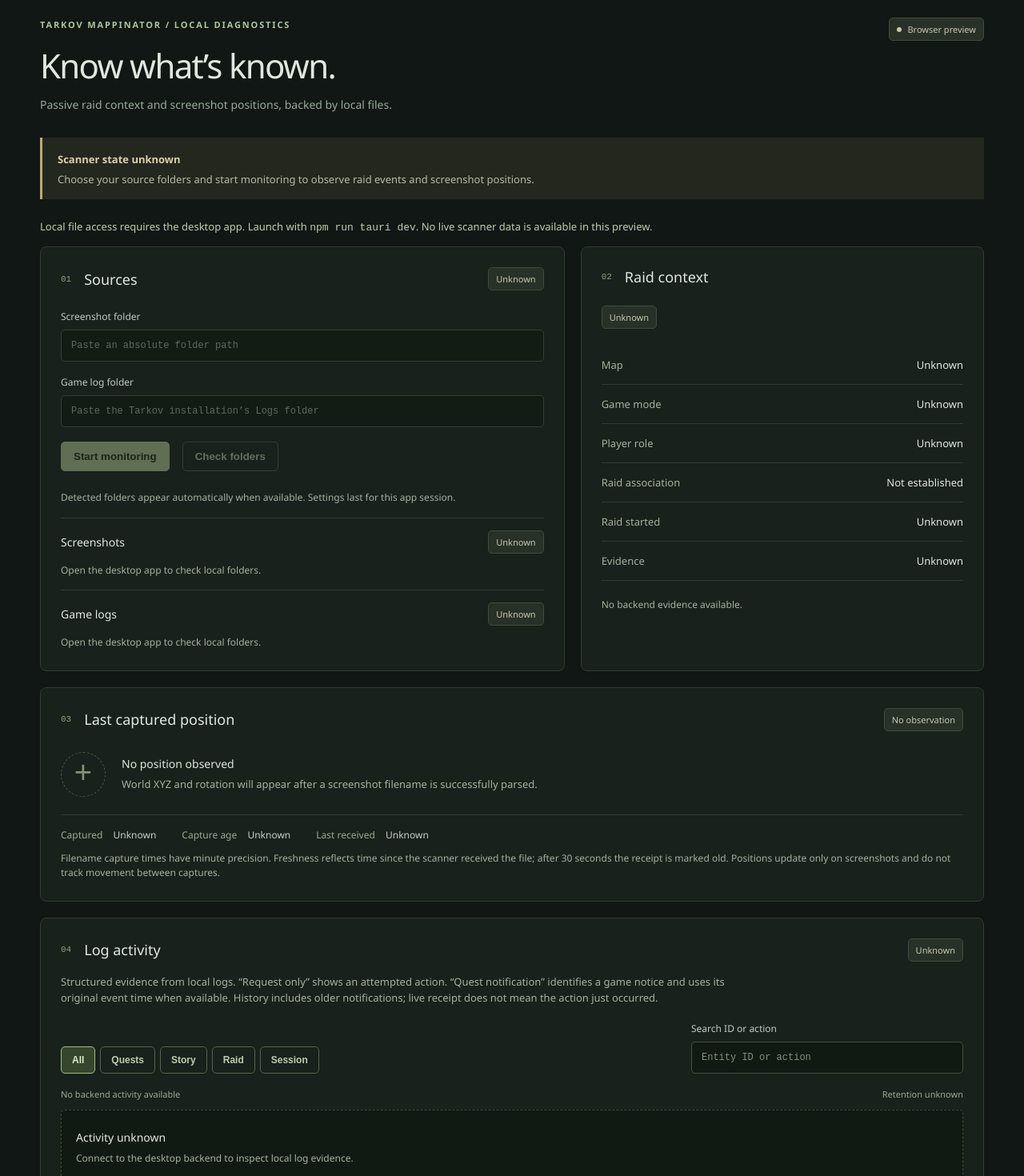
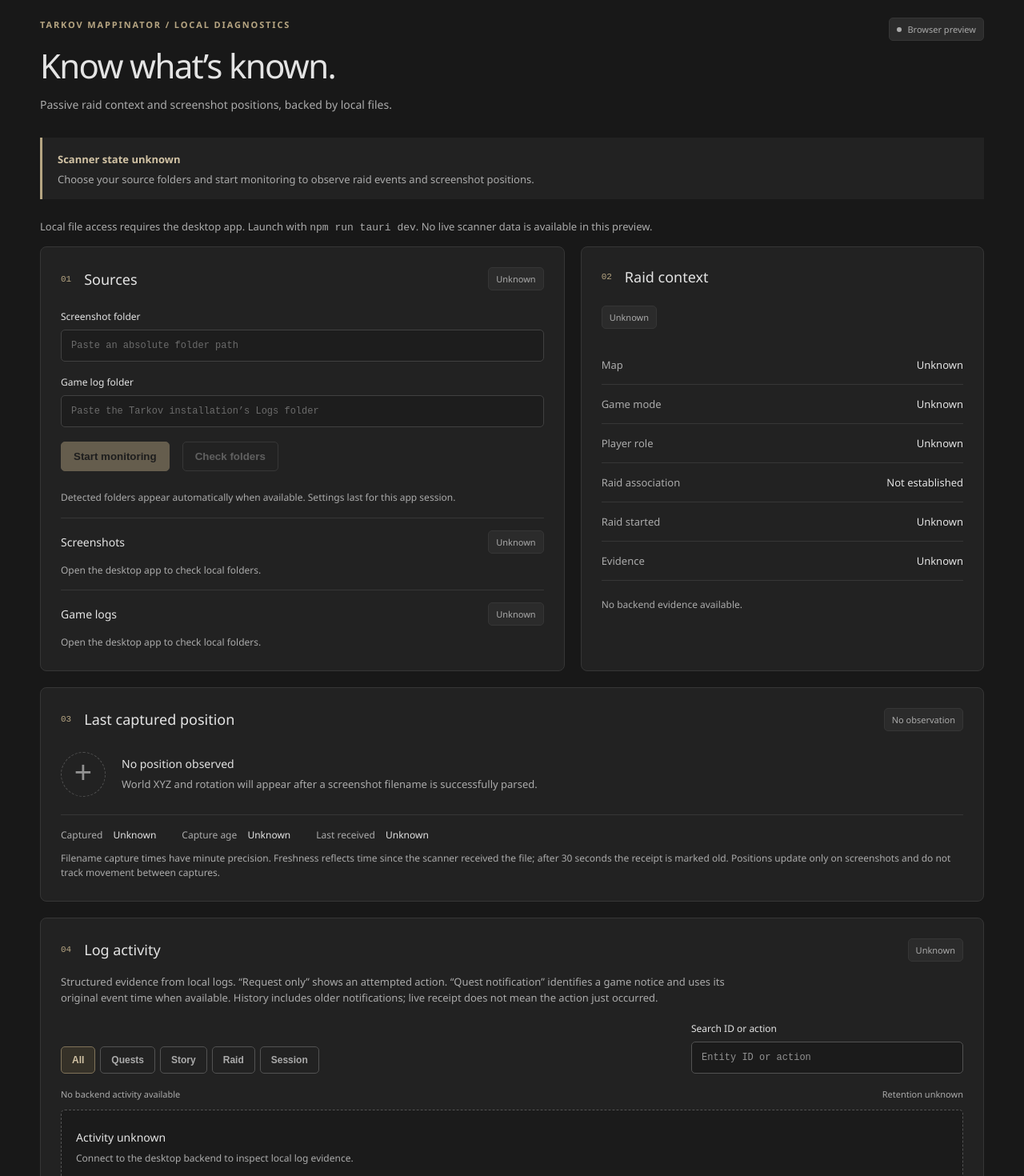
Before and after one commit to cranberriez/tarkov-mappinator, a React (Vite) app: page / in a window 1280 px wide. Shown: the part 20-1490 px from the top of the page at 80% size. Built offline with nearby package versions, Linux system fonts and the light colour scheme.

Commit message:
fix: color scheme de-terribled

```diff
--- a/src/styles.css
+++ b/src/styles.css
@@ -1,68 +1,86 @@
-:root { font-family: "Segoe UI", system-ui, sans-serif; color: #e0e8df; background: #101714; font-synthesis: none; color-scheme: dark; }
+:root {
+  --background: #181818;
+  --surface: #222222;
+  --surface-inset: #1b1b1b;
+  --surface-raised: #2b2b2b;
+  --border: #363636;
+  --border-strong: #525252;
+  --text: #e4e4e4;
+  --text-muted: #ababab;
+  --text-subtle: #929292;
+  --accent: #b6a582;
+  --accent-light: #d2c3a5;
+  --accent-border: #807359;
+  --accent-surface: #353128;
+  --warning: #d9b777;
+  --warning-border: #806b46;
+  --error: #e5aba1;
+  --error-surface: #342725;
+  font-family: "Segoe UI", system-ui, sans-serif; color: var(--text); background: var(--background); font-synthesis: none; color-scheme: dark; }
 * { box-sizing: border-box; }
 body { margin: 0; }
 main { max-width: 1260px; margin: auto; padding: 42px 40px 24px; }
 header, .row, .actions, footer, .section-heading { display: flex; align-items: center; justify-content: space-between; gap: 16px; }
 header { align-items: flex-start; margin-bottom: 30px; }
-.eyebrow { color: #afc699; letter-spacing: .17em; font-size: 11px; font-weight: 650; margin: 0 0 14px; }
+.eyebrow { color: var(--accent); letter-spacing: .17em; font-size: 11px; font-weight: 650; margin: 0 0 14px; }
 h1 { font-size: clamp(28px, 4vw, 42px); font-weight: 550; letter-spacing: -.04em; margin: 0; }
 h2 { font-size: 18px; margin: 0; font-weight: 550; }
 h3 { font-size: 14px; font-weight: 550; margin: 0; }
 p { line-height: 1.55; }
-.intro { color: #99aa9d; font-size: 14px; margin: 10px 0 0; }
-.badge { display: inline-flex; align-items: center; gap: 7px; font-size: 11px; background: #283128; border: 1px solid #414b3b; border-radius: 5px; color: #c6c9ac; padding: 6px 9px; white-space: nowrap; }
-.good { color: #b8dba9; border-color: #465e3f; background: #253824; }
+.intro { color: var(--text-muted); font-size: 14px; margin: 10px 0 0; }
+.badge { display: inline-flex; align-items: center; gap: 7px; font-size: 11px; background: var(--surface-raised); border: 1px solid var(--border); border-radius: 5px; color: var(--text-muted); padding: 6px 9px; white-space: nowrap; }
+.good { color: var(--accent-light); border-color: var(--accent-border); background: var(--surface-raised); }
 .dot { width: 6px; height: 6px; background: currentColor; border-radius: 50%; }
-.notice { border-left: 3px solid #baaa74; background: #24271e; padding: 15px 19px; margin-bottom: 24px; }
-.notice strong { color: #dacfaa; font-size: 13px; font-weight: 600; }
-.notice p { color: #b5bba6; font-size: 13px; margin: 5px 0 0; }
+.notice { border-left: 3px solid var(--accent); background: var(--surface); padding: 15px 19px; margin-bottom: 24px; }
+.notice strong { color: var(--accent-light); font-size: 13px; font-weight: 600; }
+.notice p { color: var(--text-muted); font-size: 13px; margin: 5px 0 0; }
 .grid { display: grid; grid-template-columns: 1.3fr 1fr; gap: 20px; }
-.panel { padding: 25px; background: #18211b; border: 1px solid #303c31; border-radius: 8px; }
+.panel { padding: 25px; background: var(--surface); border: 1px solid var(--border); border-radius: 8px; }
 .section-heading { justify-content: flex-start; margin-bottom: 24px; }
-.number { font-family: ui-monospace, monospace; font-size: 11px; color: #8fa27e; }
-label { display: block; color: #c0cdbf; font-size: 12px; margin: 17px 0 8px; }
-input { width: 100%; padding: 12px; border-radius: 5px; border: 1px solid #43513f; background: #111913; color: #e0e8df; font: 12px ui-monospace, monospace; }
-input::placeholder { color: #81917d; }
-input:focus-visible, button:focus-visible { outline: 2px solid #c1d89b; outline-offset: 3px; }
+.number { font-family: ui-monospace, monospace; font-size: 11px; color: var(--accent); }
+label { display: block; color: var(--text); font-size: 12px; margin: 17px 0 8px; }
+input { width: 100%; padding: 12px; border-radius: 5px; border: 1px solid var(--border-strong); background: var(--surface-inset); color: var(--text); font: 12px ui-monospace, monospace; }
+input::placeholder { color: var(--text-subtle); }
+input:focus-visible, button:focus-visible { outline: 2px solid var(--accent); outline-offset: 3px; }
 input:disabled { opacity: .65; }
-button { background: #b8ce98; border: 1px solid #b8ce98; border-radius: 5px; color: #1c2b17; padding: 10px 15px; font-weight: 650; cursor: pointer; }
+button { background: var(--accent); border: 1px solid var(--accent); border-radius: 5px; color: var(--background); padding: 10px 15px; font-weight: 650; cursor: pointer; }
 button:disabled { opacity: .45; cursor: not-allowed; }
-button:not(:disabled):hover { background: #ccdfb3; }
+button:not(:disabled):hover { background: var(--accent-light); }
 .actions { margin: 18px 0 24px; justify-content: flex-start; }
-.actions span { font-size: 11px; color: #99aa94; }
-.source { border-top: 1px solid #303c31; padding-top: 15px; margin-top: 15px; }
-.source p, .muted { font-size: 12px; color: #a4b39e; margin-bottom: 0; }
+.actions span { font-size: 11px; color: var(--text-muted); }
+.source { border-top: 1px solid var(--border); padding-top: 15px; margin-top: 15px; }
+.source p, .muted { font-size: 12px; color: var(--text-muted); margin-bottom: 0; }
 dl { margin: 21px 0; }
-dl div { display: flex; justify-content: space-between; gap: 12px; border-bottom: 1px solid #303c31; padding: 15px 0; font-size: 13px; }
-dt { color: #a4b39e; }
+dl div { display: flex; justify-content: space-between; gap: 12px; border-bottom: 1px solid var(--border); padding: 15px 0; font-size: 13px; }
+dt { color: var(--text-muted); }
 dd { margin: 0; text-align: right; }
 .position { grid-column: 1 / -1; }
 .empty { display: flex; gap: 20px; align-items: center; padding: 2px 0 22px; }
-.crosshair { font: 38px ui-monospace, monospace; color: #819176; width: 56px; height: 56px; display: grid; place-items: center; border: 1px dashed #4b5a44; border-radius: 50%; flex-shrink: 0; }
-.empty p { margin: 6px 0 0; color: #a4b39e; font-size: 13px; }
-.position-meta { border-top: 1px solid #303c31; display: flex; flex-wrap: wrap; gap: 32px; padding-top: 16px; color: #9aab94; font-size: 12px; }
-.position-meta strong { margin-left: 10px; color: #c8d2c2; font-weight: 500; }
-footer { font-size: 10px; color: #90a08b; margin-top: 23px; line-height: 1.6; }
-.error { color: #f2b7a5; background: #382620; padding: 15px; margin-bottom: 20px; overflow-wrap: anywhere; }
+.crosshair { font: 38px ui-monospace, monospace; color: var(--text-subtle); width: 56px; height: 56px; display: grid; place-items: center; border: 1px dashed var(--border-strong); border-radius: 50%; flex-shrink: 0; }
+.empty p { margin: 6px 0 0; color: var(--text-muted); font-size: 13px; }
+.position-meta { border-top: 1px solid var(--border); display: flex; flex-wrap: wrap; gap: 32px; padding-top: 16px; color: var(--text-muted); font-size: 12px; }
+.position-meta strong { margin-left: 10px; color: var(--text); font-weight: 500; }
+footer { font-size: 10px; color: var(--text-subtle); margin-top: 23px; line-height: 1.6; }
+.error { color: var(--error); background: var(--error-surface); padding: 15px; margin-bottom: 20px; overflow-wrap: anywhere; }
 .error button { margin-left: 16px; }
-.preview-note { font-size: 13px; color: #becdab; }
+.preview-note { font-size: 13px; color: var(--text-muted); }
 code { font-family: ui-monospace, monospace; }
 @media (max-width: 800px) { main { padding: 26px 22px; } header { flex-direction: column; } .grid { grid-template-columns: 1fr; } .panel { padding: 20px; } footer { align-items: flex-start; flex-direction: column; gap: 6px; } }
-.secondary { background: transparent; color: #becdab; border-color: #56634c; }
-.secondary:not(:disabled):hover { background: #293525; }
+.secondary { background: transparent; color: var(--text-muted); border-color: var(--border-strong); }
+.secondary:not(:disabled):hover { background: var(--surface-raised); }
 .section-heading .badge { margin-left: auto; }
-.raid-live { border-color: #afdc85; background: #263923; }
-.raid-live strong { color: #d0f3b8; font-size: 17px; }
-.warning { color: #e5ca89; border-color: #806b3e; background: #382f20; }
+.raid-live { border-color: var(--accent); background: var(--surface); }
+.raid-live strong { color: var(--accent-light); font-size: 17px; }
+.warning { color: var(--warning); border-color: var(--warning-border); background: var(--surface-raised); }
 .coordinates { display: grid; grid-template-columns: repeat(3, 1fr); gap: 16px; margin-bottom: 24px; }
-.coordinates div { background: #111913; border: 1px solid #303c31; border-radius: 5px; padding: 18px; }
-.coordinates span { display: block; font-size: 11px; color: #a4b39e; margin-bottom: 8px; }
-.coordinates strong { font: 26px ui-monospace, monospace; color: #d5e5c4; }
+.coordinates div { background: var(--surface-inset); border: 1px solid var(--border); border-radius: 5px; padding: 18px; }
+.coordinates span { display: block; font-size: 11px; color: var(--text-muted); margin-bottom: 8px; }
+.coordinates strong { font: 26px ui-monospace, monospace; color: var(--text); }
 .mono { font-family: ui-monospace, monospace; }
 dd { overflow-wrap: anywhere; min-width: 0; }
 .capture-details dt { flex-shrink: 0; }
 .diagnostics { grid-column: 1 / -1; }
-.diagnostics ul { margin: 16px 0 0; padding-left: 18px; font-size: 12px; color: #bbc7b6; line-height: 1.7; }
+.diagnostics ul { margin: 16px 0 0; padding-left: 18px; font-size: 12px; color: var(--text-muted); line-height: 1.7; }
 .diagnostics .position-meta { border: 0; padding: 0; }
 @media (max-width: 600px) { .coordinates { gap: 8px; } .coordinates div { padding: 12px; } .coordinates strong { font-size: 19px; } .capture-details div { flex-direction: column; gap: 8px; } .capture-details dd { text-align: left; } .section-heading { flex-wrap: wrap; gap: 10px; } .actions { flex-wrap: wrap; } }
 .grid { grid-template-columns: minmax(0, 1.3fr) minmax(0, 1fr); }
@@ -72,33 +90,33 @@
 .position-meta span { min-width: 0; overflow-wrap: anywhere; }
 @media (max-width: 800px) { .grid { grid-template-columns: minmax(0, 1fr); } }
 .activity { grid-column: 1 / -1; }
-.activity-intro { color: #a4b39e; font-size: 13px; margin: -9px 0 20px; max-width: 850px; }
+.activity-intro { color: var(--text-muted); font-size: 13px; margin: -9px 0 20px; max-width: 850px; }
 .activity-controls { display: flex; gap: 24px; align-items: flex-end; justify-content: space-between; flex-wrap: wrap; }
 .activity-filters { display: flex; gap: 6px; flex-wrap: wrap; }
 .activity-filters button { font-size: 12px; padding: 9px 13px; }
-.activity-filters .selected { color: #d9edc8; background: #35462c; border-color: #a1bb7f; }
+.activity-filters .selected { color: var(--accent-light); background: var(--accent-surface); border-color: var(--accent-border); }
 .activity-search { min-width: 230px; flex: 0 1 340px; }
 .activity-search label { margin-top: 0; }
-.activity-retention { display: flex; justify-content: space-between; flex-wrap: wrap; gap: 8px; font-size: 11px; color: #9aab94; margin: 18px 0 12px; }
-.activity-feed { list-style: none; margin: 0; padding: 0; max-height: 470px; overflow-y: auto; border: 1px solid #344133; border-radius: 5px; background: #111913; }
-.activity-event { padding: 16px 18px; border-bottom: 1px solid #303c31; }
+.activity-retention { display: flex; justify-content: space-between; flex-wrap: wrap; gap: 8px; font-size: 11px; color: var(--text-muted); margin: 18px 0 12px; }
+.activity-feed { list-style: none; margin: 0; padding: 0; max-height: 470px; overflow-y: auto; border: 1px solid var(--border); border-radius: 5px; background: var(--surface-inset); }
+.activity-event { padding: 16px 18px; border-bottom: 1px solid var(--border); }
 .activity-event:last-child { border-bottom: 0; }
 .activity-event-heading { display: flex; align-items: center; flex-wrap: wrap; gap: 10px; }
 .activity-event-heading strong { font-size: 14px; overflow-wrap: anywhere; }
-.activity-event time { margin-left: auto; color: #a4b39e; font-size: 11px; }
-.activity-event p { margin: 8px 0; color: #becbb7; font-size: 12px; overflow-wrap: anywhere; }
-.activity-event-meta { display: flex; flex-wrap: wrap; gap: 8px 24px; color: #99ac90; font-size: 11px; }
+.activity-event time { margin-left: auto; color: var(--text-muted); font-size: 11px; }
+.activity-event p { margin: 8px 0; color: var(--text-muted); font-size: 12px; overflow-wrap: anywhere; }
+.activity-event-meta { display: flex; flex-wrap: wrap; gap: 8px 24px; color: var(--text-muted); font-size: 11px; }
 .activity-event-meta span { min-width: 0; overflow-wrap: anywhere; }
-.activity-event-meta code { color: #c8d5bf; margin-left: 6px; }
-.request-evidence { color: #d9be80; }
-.activity-empty { padding: 24px 18px; background: #111913; border: 1px dashed #3e4c38; border-radius: 5px; }
-.activity-empty p { font-size: 12px; color: #a4b39e; margin: 8px 0 0; }
+.activity-event-meta code { color: var(--text); margin-left: 6px; }
+.request-evidence { color: var(--warning); }
+.activity-empty { padding: 24px 18px; background: var(--surface-inset); border: 1px dashed var(--border-strong); border-radius: 5px; }
+.activity-empty p { font-size: 12px; color: var(--text-muted); margin: 8px 0 0; }
 .coverage-heading { display: flex; flex-wrap: wrap; align-items: baseline; gap: 12px; margin: 25px 0 12px; }
 .coverage-heading .muted { margin: 0; }
 .coverage-scroll { overflow-x: auto; }
 .coverage-table { border-collapse: collapse; width: 100%; font-size: 12px; text-align: left; }
-.coverage-table th { color: #a4b39e; font-weight: 500; white-space: nowrap; }
-.coverage-table th, .coverage-table td { padding: 10px 12px; border-bottom: 1px solid #303c31; }
+.coverage-table th { color: var(--text-muted); font-weight: 500; white-space: nowrap; }
+.coverage-table th, .coverage-table td { padding: 10px 12px; border-bottom: 1px solid var(--border); }
 .coverage-table td { overflow-wrap: anywhere; }
 .coverage-table th:first-child, .coverage-table td:first-child { padding-left: 0; }
 @media (max-width: 600px) { .activity-search { flex: 1 1 100%; } .activity-event time { width: 100%; margin-left: 0; } .activity-event { padding: 14px; } }
```
